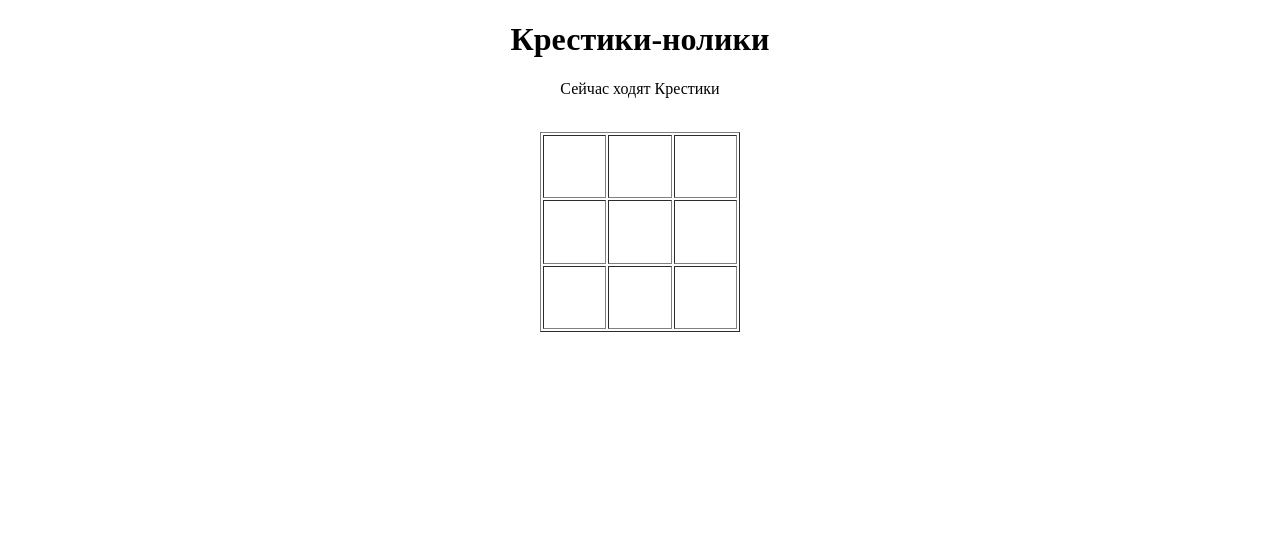
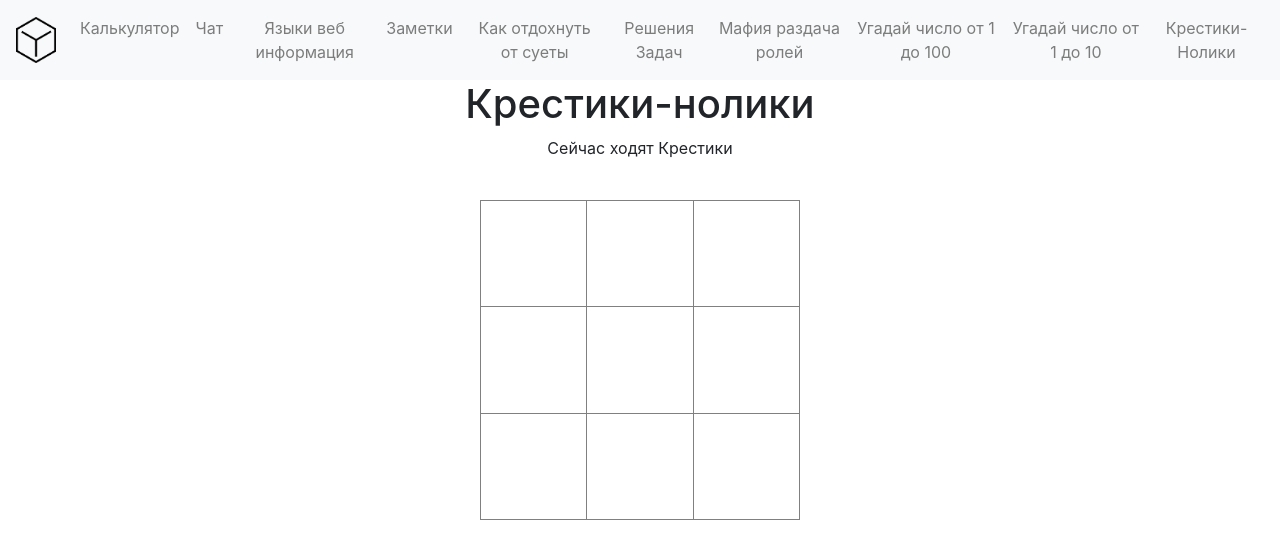
Before and after one commit to rolmaf/Xvs0, a plain HTML site: page index.html in a window 1280 px wide. Drawn offline with nearby package versions, Linux system fonts and the light colour scheme.

Commit message:
Add files via upload

```diff
--- a/index.html
+++ b/index.html
@@ -3,11 +3,52 @@
 <head>
     <meta charset="UTF-8">
     <meta name="viewport" content="width=device-width, initial-scale=1.0">
-    <title>Document</title>
+    <title>Esspres | Крестики-Нолики</title>
+    <link rel="stylesheet" href="https://maxcdn.bootstrapcdn.com/bootstrap/4.0.0/css/bootstrap.min.css" integrity="sha384-Gn5384xqQ1aoWXA+058RXPxPg6fy4IWvTNh0E263XmFcJlSAwiGgFAW/dAiS6JXm" crossorigin="anonymous">
     <link rel="stylesheet" href="style.css">
 </head>
 <body>
-    <h1>Крестики-нолики</h1>
+  <nav class="navbar navbar-expand-lg navbar-light bg-light">
+    <a class="navbar-brand" href="https://rolmaf.github.io/esspres"><img src="logo.png" alt="" class="logo-navbar"></a>
+    <button class="navbar-toggler" type="button" data-toggle="collapse" data-target="#navbarNav" aria-controls="navbarNav" aria-expanded="false" aria-label="Toggle navigation">
+      <span class="navbar-toggler-icon"></span>
+    </button>
+    <div class="collapse navbar-collapse" id="navbarNav">
+      <ul class="navbar-nav">
+        <li class="nav-item">
+          <a class="nav-link" href="https://rolmaf.github.io/procalc">Калькулятор</a>
+        </li>
+        <li class="nav-item">
+          <a class="nav-link" href="http://addbookers.000webhostapp.com/">Чат</a>
+        </li>
+        <li class="nav-item">
+            <a class="nav-link" href="http://jazykiweb.000webhostapp.com/">Языки веб информация</a>
+        </li>
+        <li class="nav-item">
+            <a class="nav-link" href="https://rolmaf.github.io/todo">Заметки</a>
+        </li>
+        <li class="nav-item">
+            <a class="nav-link" href="https://rolmaf.github.io/tolivegoodly">Как отдохнуть от суеты</a>
+        </li>
+        <li class="nav-item">
+            <a class="nav-link" href="https://rolmaf.github.io/infohelp/">Решения Задач</a>
+        </li>
+        <li class="nav-item">
+            <a class="nav-link" href="https://rolmaf.github.io/">Мафия раздача ролей</a>
+        </li>
+        <li class="nav-item">
+            <a class="nav-link" href="http://gamewithjs.000webhostapp.com/">Угадай число от 1 до 100</a>
+        </li>
+        <li class="nav-item">
+            <a class="nav-link" href="https://rolmaf.github.io/guessthenumber">Угадай число от 1 до 10</a>
+        </li>
+        <li class="nav-item">
+            <a class="nav-link" href="# ">Крестики-Нолики</a>
+        </li>
+      </ul>
+    </div>
+  </nav>
+  <h1>Крестики-нолики</h1>
   <p>Сейчас ходят Крестики</p>
   <br>
   <table border="1">
@@ -30,6 +71,8 @@
     </tbody>
   </table>
 
-<script src="main.js"></script>
+  <script src="https://code.jquery.com/jquery-3.2.1.slim.min.js" integrity="sha384-KJ3o2DKtIkvYIK3UENzmM7KCkRr/rE9/Qpg6aAZGJwFDMVNA/GpGFF93hXpG5KkN" crossorigin="anonymous"></script>
+  <script src="https://cdnjs.cloudflare.com/ajax/libs/popper.js/1.12.9/umd/popper.min.js" integrity="sha384-ApNbgh9B+Y1QKtv3Rn7W3mgPxhU9K/ScQsAP7hUibX39j7fakFPskvXusvfa0b4Q" crossorigin="anonymous"></script>
+  <script src="https://maxcdn.bootstrapcdn.com/bootstrap/4.0.0/js/bootstrap.min.js" integrity="sha384-JZR6Spejh4U02d8jOt6vLEHfe/JQGiRRSQQxSfFWpi1MquVdAyjUar5+76PVCmYl" crossorigin="anonymous"></script>
 </body>
 </html>
--- a/style.css
+++ b/style.css
@@ -1,14 +1,25 @@
 table {
-    width: 200px;
-    height: 200px;
+    width: 320px;
+    height: 320px;
     margin: auto;
 }
 td {
-    width: 30px;
-    height: 30px;
+    width: 50px;
+    height: 50px;
     text-align: center;
-    font-size: 19.5pt;
+    font-size: 19pt;
 }
 body {
     text-align: center;
 }
+.logo-navbar {
+    width: 40px;
+    transition: 1s;
+}
+.logo-navbar:hover {
+    transition: 1s;
+    transform: rotate(360deg)
+}
+.navbar {
+    font-size: 12pt;
+}
```
Also changed, not shown: logo.png (added).
